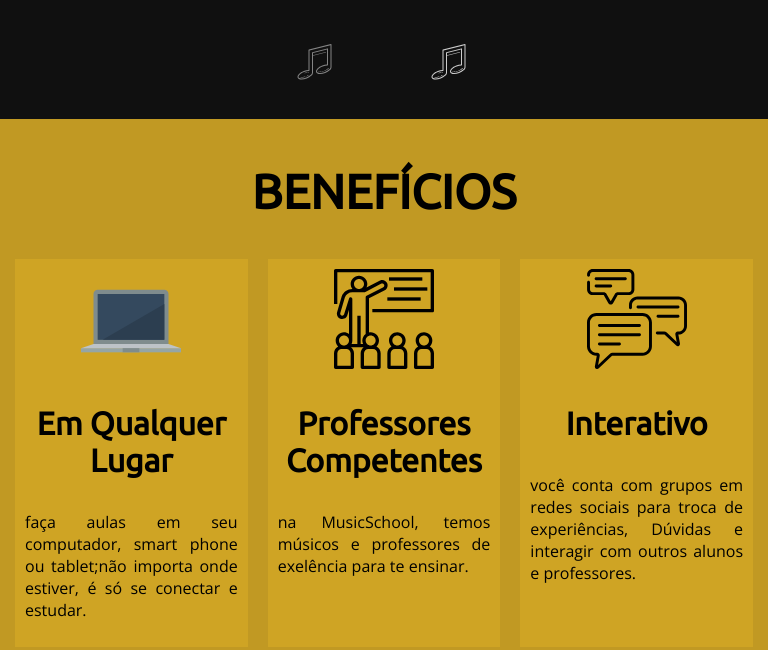
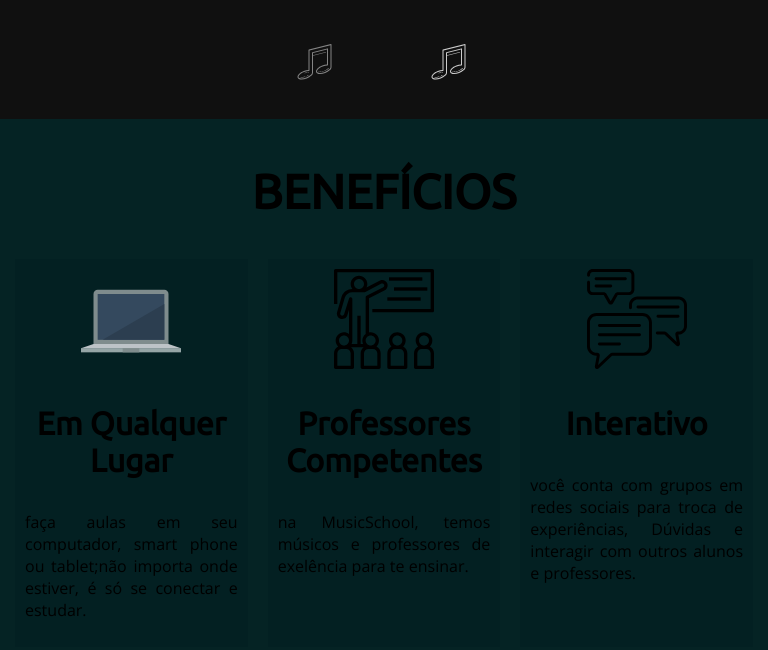
Before and after one commit to guialvess/musicSchool-site, a plain HTML site: page index.html in a window 768 px wide. Shown: the part 1930-2580 px from the top of the page. Drawn offline with nearby package versions, Linux system fonts and the light colour scheme.

Commit message:
update color in estilo.css

```diff
--- a/css/estilo.css
+++ b/css/estilo.css
@@ -1223,7 +1223,7 @@ iframe {
 
   .servicos {
     height:auto;
-    background-color:rgba(238, 188, 40, 0.8);
+    background-color:#042526e6;
     text-align:center;
     color:#000000;
     font-family: Arial, Helvetica, sans-serif;
@@ -1264,13 +1264,13 @@ iframe {
 .bnf1, .bnf2, .bnf3 {
     padding:10px;
     transition:background ease-out .2s;
-    background:rgba(238, 188, 40,0.3);
+    background:#042122e6;
     margin-left: 10px;
     margin-right: 10px;
 }
 
 .bnf1:hover, .bnf2:hover, .bnf3:hover {
-    background-color:rgba(238, 188, 40, 0.9);
+    background-color:#052f30e6;
 }
 /* rodapé do site */
 
```
